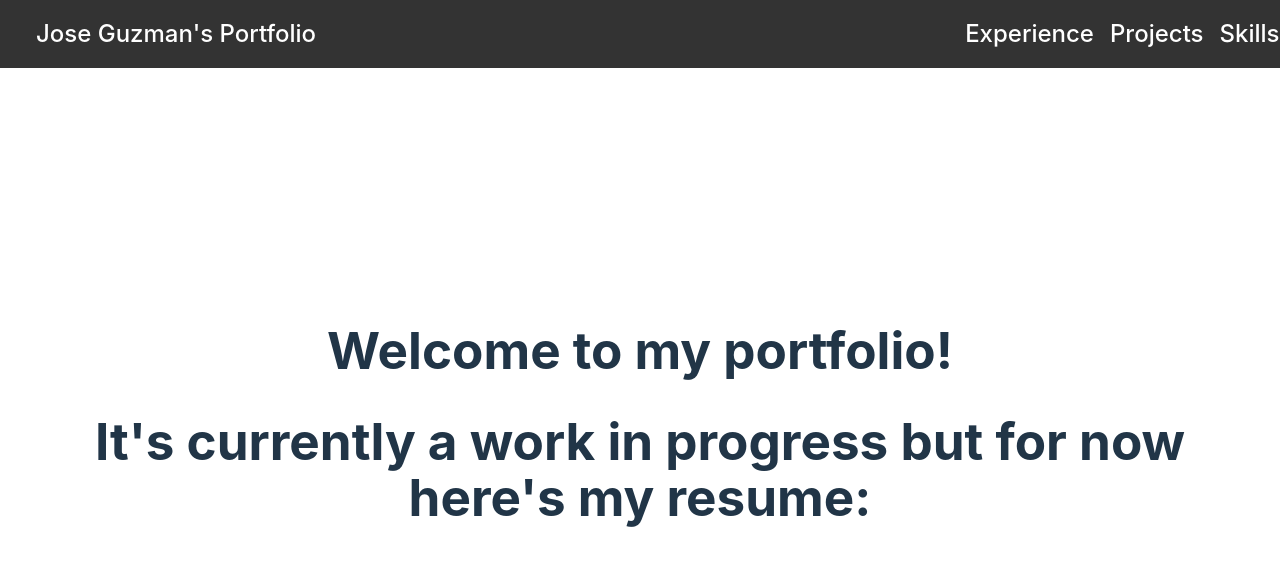
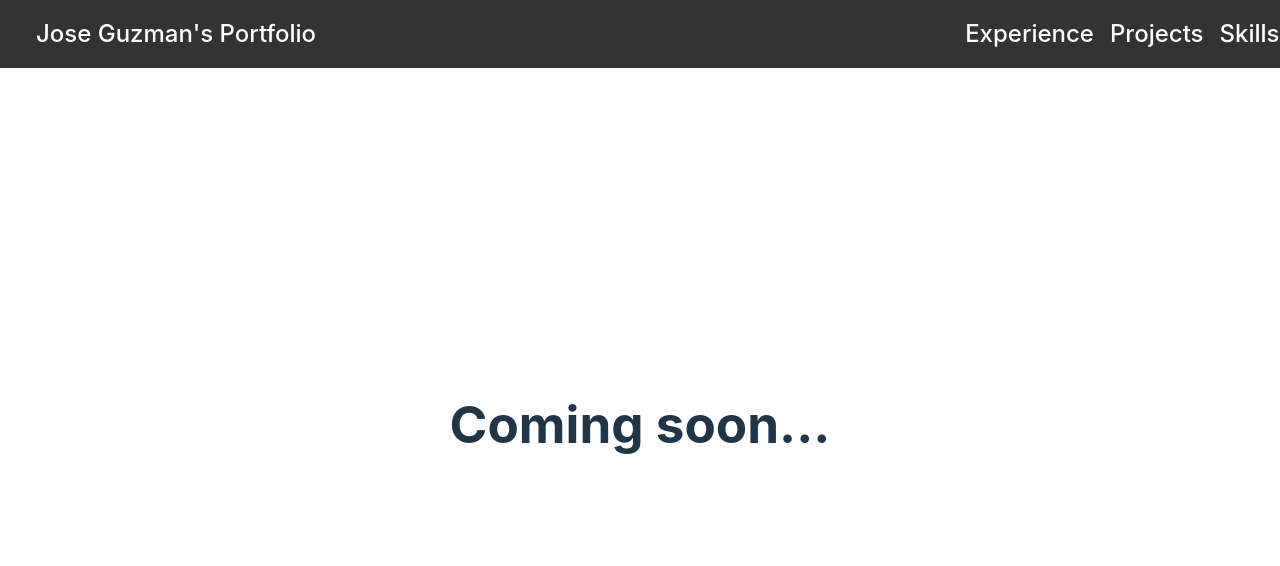
Before and after one commit to JoseG777/portfolio, a React (Vite) app: page /experience in a window 1280 px wide. Shown: the top 566 px of the page. Built offline with nearby package versions, Linux system fonts and the light colour scheme.

Commit message:
coming soon... pt2

```diff
--- a/src/views/Experience.jsx
+++ b/src/views/Experience.jsx
@@ -3,9 +3,7 @@ import React from "react";
 function Experience() {
   return (
     <>
-      <h1> Welcome to my portfolio! </h1>
-      <h1> It's currently a work in progress but for now here's my resume: </h1>
-
+      <h1> Coming soon... </h1>
     </>
   );
 }
--- a/src/views/HomePage.jsx
+++ b/src/views/HomePage.jsx
@@ -3,7 +3,7 @@ import React from "react";
 function HomePage() {
   return (
     <>
-      <h1> Coming soon... </h1>
+      <h1> Welcome to my portfolio! </h1>
     </>
   );
 }
```
